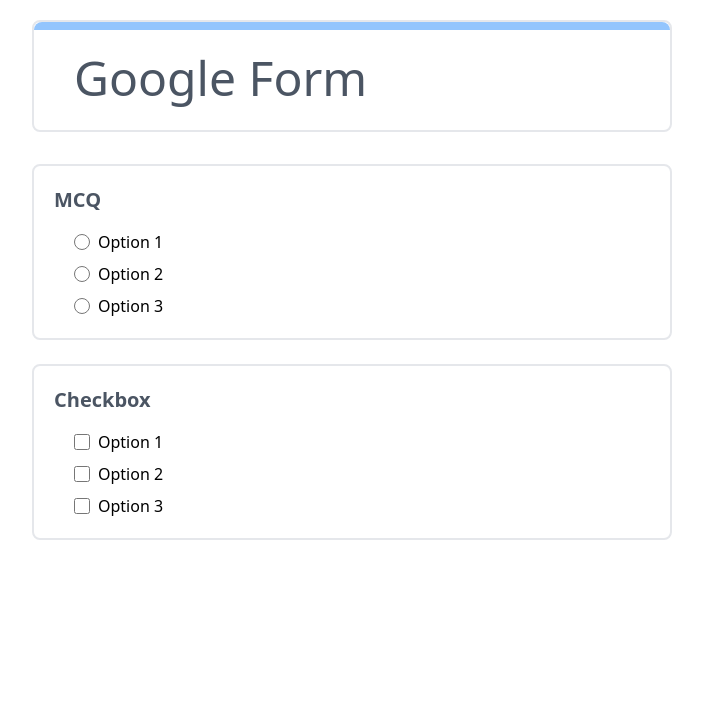
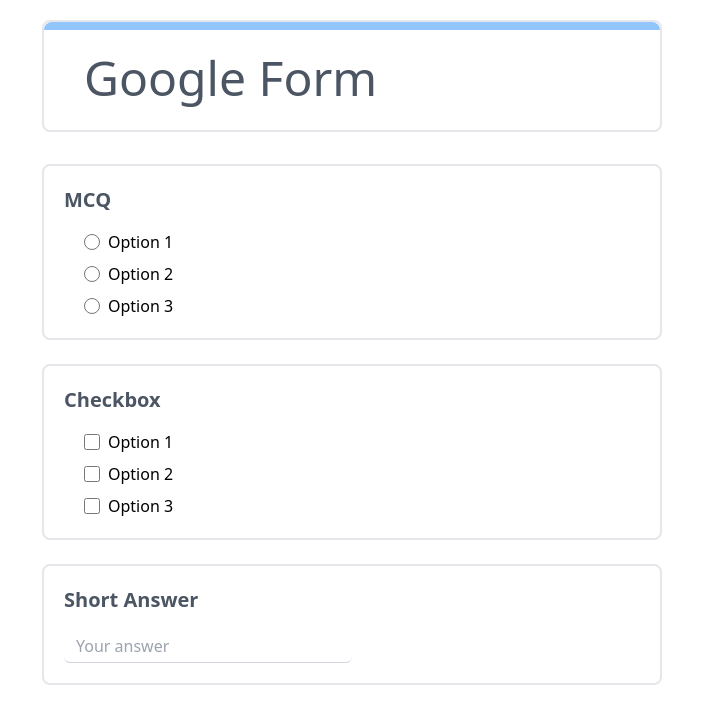
Before and after one commit to ucantbe-jagmeet/g-form-project, a React (Vite) app: page / in a window 1280 px wide. Shown: the top 724 px of the page, without its empty margins (288-991 px from the left). Built offline with nearby package versions, Linux system fonts and the light colour scheme.

Commit message:
short answer component done

```diff
--- a/src/App.jsx
+++ b/src/App.jsx
@@ -1,12 +1,13 @@
-import { Checkox, Header, Mcq } from "./components";
+import { Checkox, Header, Mcq, ShortAnswer } from "./components";
 
 function App() {
   return (
     <>
-      <main className="flex justify-center items-center flex-col">
+      <main className="flex justify-center items-center flex-col px-5">
         <Header />
         <Mcq />
         <Checkox />
+        <ShortAnswer />
       </main>
     </>
   );
--- a/src/components/Checkox.jsx
+++ b/src/components/Checkox.jsx
@@ -18,7 +18,7 @@
   };
 
   return (
-    <div className="lg:w-1/2 w-2/3 h-auto p-5 my-3 rounded-lg border-2">
+    <div className="lg:w-1/2 sm:w-2/3 w-full h-auto p-5 my-3 rounded-lg border-2">
       <h1 className="text-xl font-semibold mb-4 text-gray-600 ">Checkbox</h1>
       <div className="space-y-2 px-5">
         {options.map((option) => (
--- a/src/components/Header.jsx
+++ b/src/components/Header.jsx
@@ -1,6 +1,6 @@
 const Header = () => {
   return (
-    <div className="lg:w-1/2 w-2/3 h-28   my-5 flex  flex-col justify-between rounded-lg border-2">
+    <div className="lg:w-1/2 sm:w-2/3 w-full h-28   my-5 flex  flex-col justify-between rounded-lg border-2">
       <div className="h-2 w-full bg-blue-300 rounded-tl-lg rounded-tr-lg"></div>
       <h2 className="pl-10 pb-7 text-gray-600 lg:text-5xl text-3xl">
         Google Form
--- a/src/components/Mcq.jsx
+++ b/src/components/Mcq.jsx
@@ -13,7 +13,7 @@
     setSelectedOption(optionId);
   };
   return (
-    <div className="lg:w-1/2 w-2/3 h-auto p-5 my-3 rounded-lg border-2">
+    <div className="lg:w-1/2 sm:w-2/3 w-full  h-auto p-5 my-3 rounded-lg border-2">
       <h1 className="text-xl font-semibold mb-4 text-gray-600">MCQ</h1>
       <div className="space-y-2 px-5">
         {options.map((option) => (
--- /dev/null
+++ b/src/components/ShortAnswer.jsx
@@ -0,0 +1,14 @@
+const ShortAnswer = () => {
+  return (
+    <div className="lg:w-1/2 sm:w-2/3 w-full  h-auto p-5 my-3 rounded-lg border-2">
+      <h1 className="text-xl font-semibold mb-4 text-gray-600">Short Answer</h1>
+      <input
+        type="text"
+        placeholder="Your answer"
+        className="w-1/2 px-3 py-1 border-b border-gray-300 rounded-md focus:outline-none"
+      />
+    </div>
+  );
+};
+
+export default ShortAnswer;
--- a/src/components/index.jsx
+++ b/src/components/index.jsx
@@ -1,4 +1,5 @@
 import Checkox from "./Checkox";
 import Header from "./Header";
 import Mcq from "./Mcq";
-export { Checkox, Mcq, Header };
+import ShortAnswer from "./ShortAnswer";
+export { ShortAnswer, Checkox, Mcq, Header };
```
